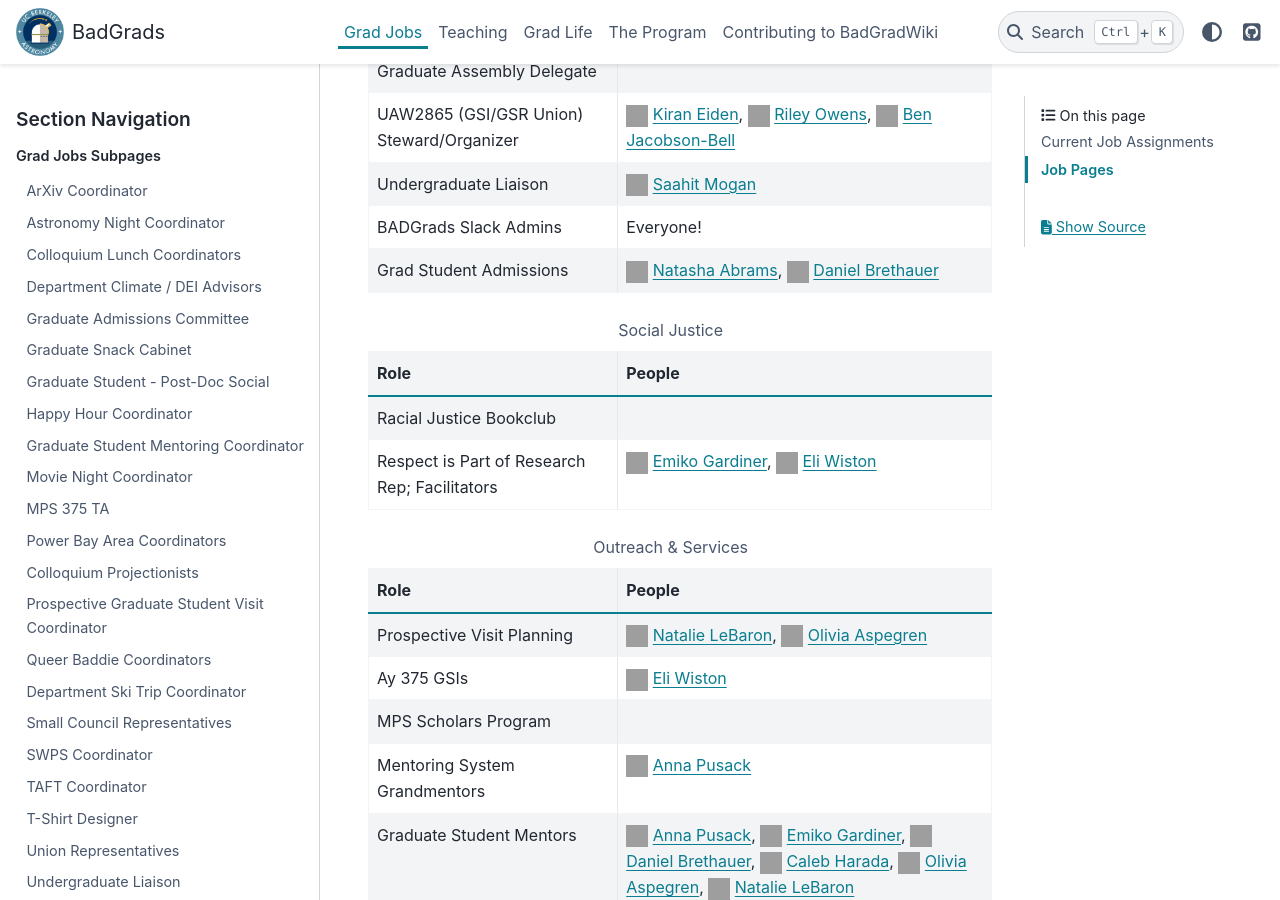
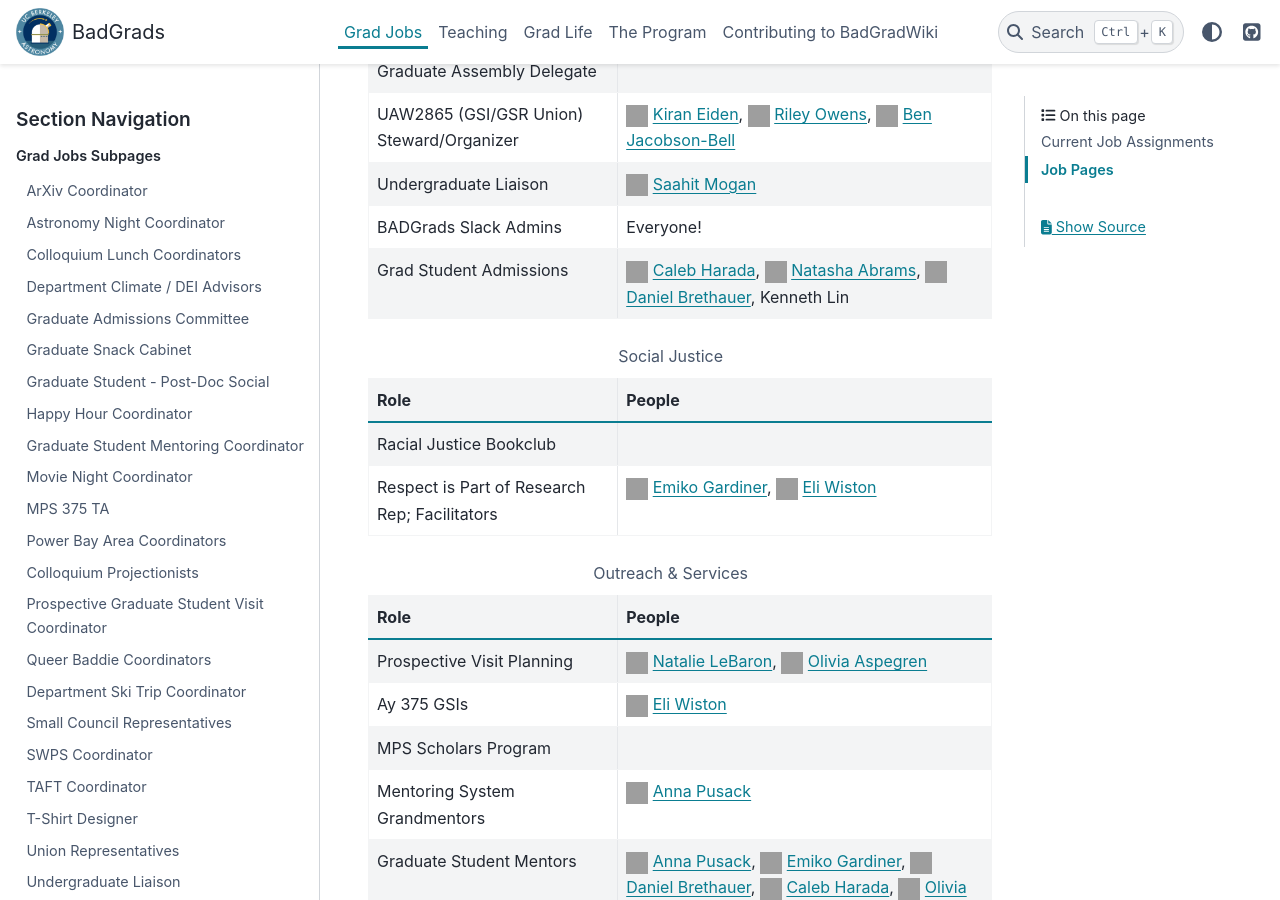
Before and after one commit to BadGrads/BadGradWiki, a Sphinx documentation site: the page built from wiki/source/grad_jobs/index.rst, in a window 1280 px wide and 900 px high, scrolled down 688 px. Built offline with Sphinx 7.4.7 and the PyData theme 0.15.4, drawn with Linux system fonts in a browser that asks for light colours; grey boxes are pictures that could not be loaded.

Commit message:
docs: update names listed in grad student admissions job

```diff
--- a/wiki/source/grad_jobs/index.rst
+++ b/wiki/source/grad_jobs/index.rst
@@ -36,8 +36,10 @@ Current Job Assignments
    * - BADGrads Slack Admins
      - Everyone!
    * - Grad Student Admissions
-     - |NatashaAbrams| `Natasha Abrams <https://github.com/nsabrams>`__,
-       |DanielBrethauer| `Daniel Brethauer <https://github.com/dbrethauer>`__
+     - |CalebHarada| `Caleb Harada <https://github.com/CalebHarada>`__,
+       |NatashaAbrams| `Natasha Abrams <https://github.com/nsabrams>`__,
+       |DanielBrethauer| `Daniel Brethauer <https://github.com/dbrethauer>`__,
+       Kenneth Lin
 
 .. list-table:: Social Justice
    :widths: 40 60
```
